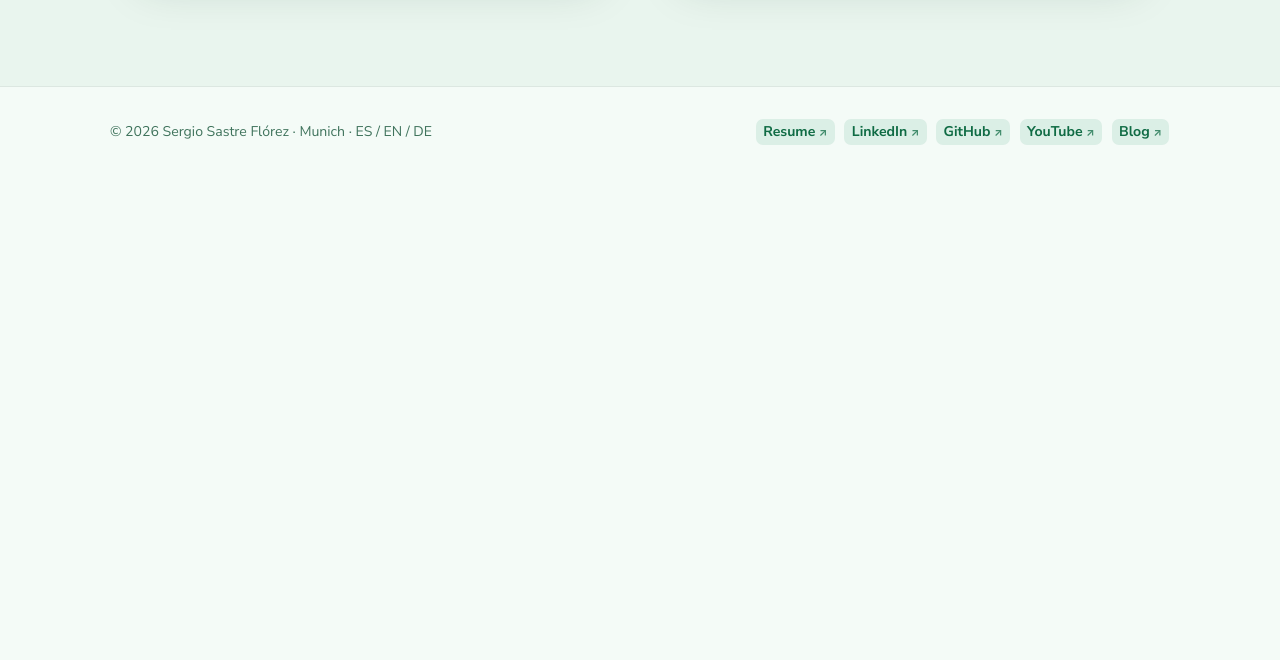
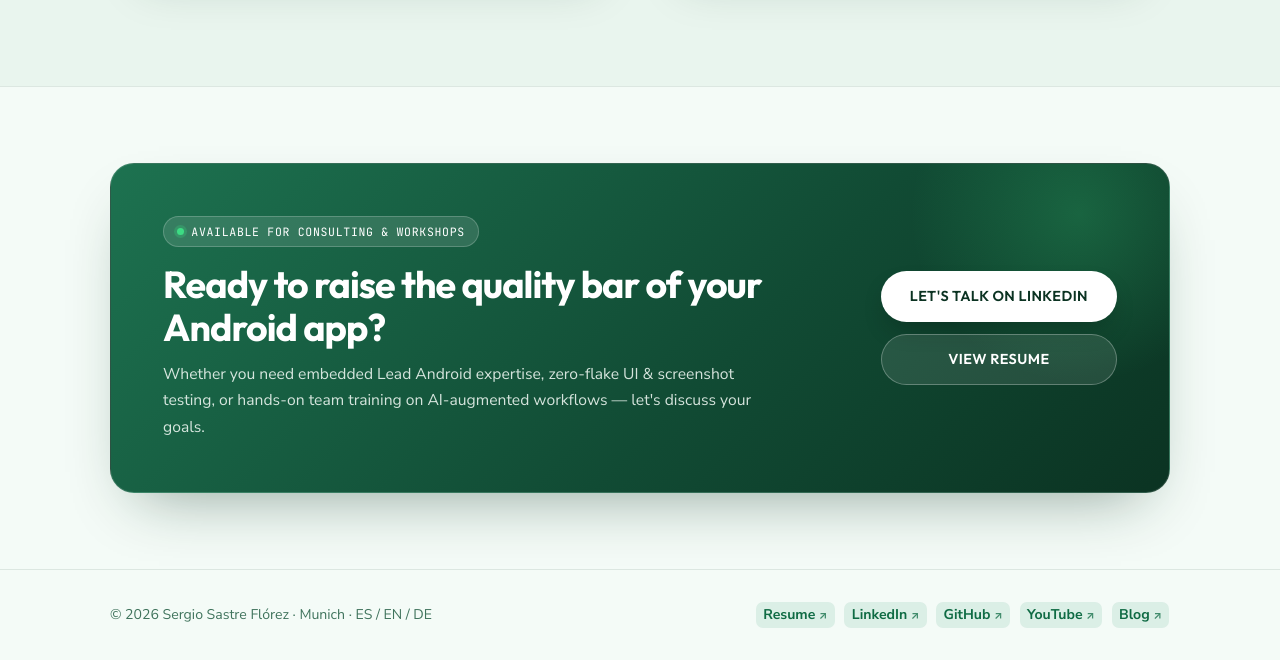
Before and after one commit to sergio-sastre/IT-Consulting-Training, a plain HTML site: page index.html in a window 1280 px wide. Shown: the part 2783-3443 px from the top of the page. Before the commit the page ends 2960 px from the top, so only its background shows below. Drawn offline with Linux system fonts and the light colour scheme.

Commit message:
Add dark-emerald closing CTA banner before footer

```diff
--- a/index.html
+++ b/index.html
@@ -23,7 +23,7 @@
     href="https://fonts.googleapis.com/css2?family=JetBrains+Mono:wght@400;500&family=Nunito+Sans:opsz,wght@6..12,400;6..12,500;6..12,600;6..12,700&family=Outfit:wght@500;600;700;800&display=swap"
     rel="stylesheet"
   >
-  <link rel="stylesheet" href="styles.css?v=23">
+  <link rel="stylesheet" href="styles.css?v=24">
 
   <script type="application/ld+json">
     {
@@ -597,6 +597,45 @@
         </div>
       </div>
     </section>
+
+    <!-- Closing Client Conversion CTA -->
+    <section class="cta-section" id="contact">
+      <div class="container">
+        <div class="cta-banner reveal">
+          <div class="cta-content">
+            <span class="cta-pill">
+              <span class="cta-pill-dot" aria-hidden="true"></span>
+              Available for Consulting &amp; Workshops
+            </span>
+            <h2 class="cta-title">Ready to raise the quality bar of your Android app?</h2>
+            <p class="cta-desc">
+              Whether you need embedded Lead Android expertise, zero-flake UI &amp; screenshot testing,
+              or hands-on team training on AI-augmented workflows &mdash; let's discuss your goals.
+            </p>
+          </div>
+
+          <div class="cta-actions">
+            <a
+              href="https://www.linkedin.com/in/sergio-sastre-florez-75b62754/"
+              target="_blank"
+              rel="noopener noreferrer"
+              class="btn btn--light"
+              id="closing-cta-btn"
+            >
+              Let's Talk on LinkedIn
+            </a>
+            <a
+              href="https://sergiosastreflorez.wixsite.com/sergio-sastre-florez/resume"
+              target="_blank"
+              rel="noopener noreferrer"
+              class="btn btn--glass"
+            >
+              View Resume
+            </a>
+          </div>
+        </div>
+      </div>
+    </section>
   </main>
 
   <footer class="site-footer">
--- a/styles.css
+++ b/styles.css
@@ -1474,6 +1474,140 @@ button {
 }
 
 /* ==========================================================================
+   Closing Client Conversion CTA Banner
+   ========================================================================== */
+.cta-section {
+  overflow-x: clip;
+  background: var(--white);
+  border-top: 1px solid var(--rule);
+  padding-block: clamp(3.25rem, 6vw, 4.75rem);
+}
+
+.cta-banner {
+  position: relative;
+  contain: layout style;
+  isolation: isolate;
+  transform: translate3d(0, 0, 0);
+  -webkit-backface-visibility: hidden;
+  backface-visibility: hidden;
+  overflow: hidden;
+  border-radius: var(--radius-lg);
+  padding: clamp(2rem, 4.5vw, 3.25rem);
+  background: linear-gradient(135deg, #1d7250 0%, #114b34 58%, #0b3322 100%);
+  border: 1px solid rgba(255, 255, 255, 0.14);
+  box-shadow: 0 28px 60px -28px rgba(11, 51, 34, 0.45);
+  display: flex;
+  flex-direction: column;
+  gap: 1.75rem;
+}
+
+.cta-banner::before {
+  content: "";
+  position: absolute;
+  top: -120px;
+  right: -80px;
+  width: 340px;
+  height: 340px;
+  border-radius: 50%;
+  background: radial-gradient(circle, rgba(61, 220, 132, 0.22) 0%, transparent 70%);
+  pointer-events: none;
+}
+
+@media (min-width: 900px) {
+  .cta-banner {
+    flex-direction: row;
+    align-items: center;
+    justify-content: space-between;
+    gap: 2.5rem;
+  }
+}
+
+.cta-content {
+  position: relative;
+  max-width: 620px;
+}
+
+.cta-pill {
+  display: inline-flex;
+  align-items: center;
+  gap: 0.45rem;
+  padding: 0.3rem 0.82rem;
+  margin-bottom: 1rem;
+  border-radius: 999px;
+  background: rgba(255, 255, 255, 0.12);
+  border: 1px solid rgba(255, 255, 255, 0.2);
+  font-family: var(--font-mono);
+  font-size: 0.72rem;
+  letter-spacing: 0.06em;
+  text-transform: uppercase;
+  color: var(--pure-white);
+}
+
+.cta-pill-dot {
+  width: 7px;
+  height: 7px;
+  border-radius: 50%;
+  background: #3ddc84;
+  box-shadow: 0 0 0 3px rgba(61, 220, 132, 0.24);
+}
+
+.cta-title {
+  font-family: var(--font-display);
+  font-size: clamp(1.75rem, 3.2vw, 2.35rem);
+  font-weight: 700;
+  line-height: 1.14;
+  letter-spacing: -0.025em;
+  margin: 0 0 0.75rem;
+  color: var(--pure-white);
+}
+
+.cta-desc {
+  margin: 0;
+  font-size: 0.98rem;
+  line-height: 1.68;
+  color: rgba(244, 251, 247, 0.86);
+}
+
+.cta-actions {
+  position: relative;
+  display: flex;
+  flex-direction: column;
+  gap: 0.75rem;
+  flex-shrink: 0;
+}
+
+@media (min-width: 520px) and (max-width: 899px) {
+  .cta-actions {
+    flex-direction: row;
+    flex-wrap: wrap;
+  }
+}
+
+.btn--light {
+  background: var(--pure-white);
+  color: var(--ink-950);
+  box-shadow: 0 12px 26px -10px rgba(6, 24, 16, 0.45);
+}
+
+.btn--light:hover {
+  background: #3ddc84;
+  color: #0b2e20;
+  transform: translateY(-2px);
+}
+
+.btn--glass {
+  background: rgba(255, 255, 255, 0.1);
+  border-color: rgba(255, 255, 255, 0.28);
+  color: var(--pure-white);
+}
+
+.btn--glass:hover {
+  background: rgba(255, 255, 255, 0.2);
+  border-color: rgba(255, 255, 255, 0.52);
+  transform: translateY(-2px);
+}
+
+/* ==========================================================================
    Footer
    ========================================================================== */
 .site-footer {
```
